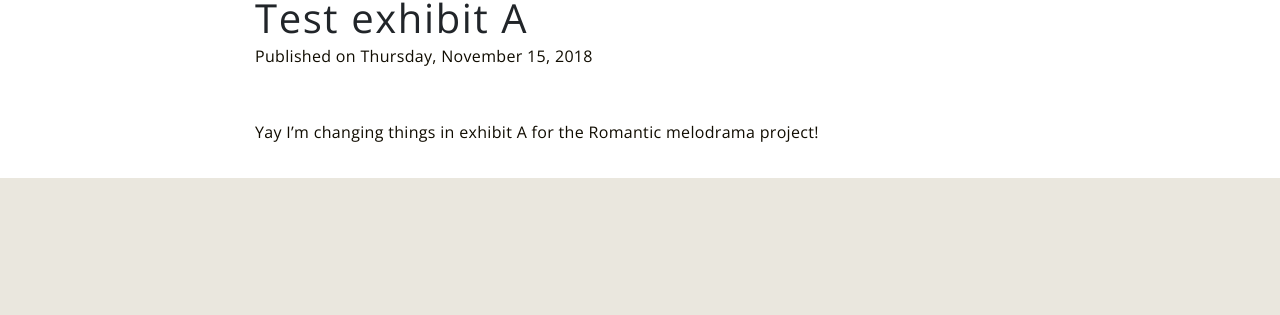
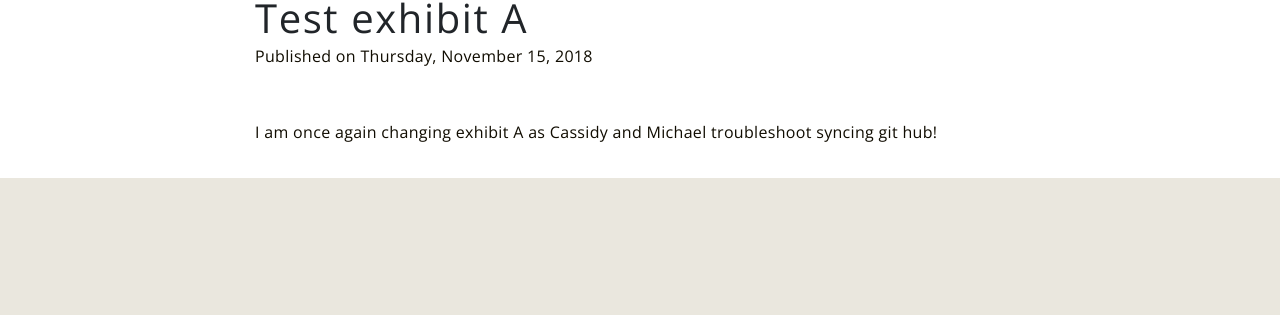
Before and after one commit to Penn-Playbill-Data/romantic_melodrama, a Jekyll site: the page built from _exhibits/a.md, in a window 1280 px wide. Shown: the part 222-537 px from the top of the page. Built offline with Jekyll 4.4.1, drawn with Linux system fonts in a browser that asks for light colours.

```diff
--- a/_exhibits/a.md
+++ b/_exhibits/a.md
@@ -7,7 +7,7 @@
 ---
 
 
-Yay I'm changing things in exhibit A for the Romantic melodrama project!
+I am once again changing exhibit A as Cassidy and Michael troubleshoot syncing git hub!
 
 
 {% include parallax_image.html collection='qatar' pid='obj12' y='50%' %}
```
Also changed, not shown: 12 other files.
